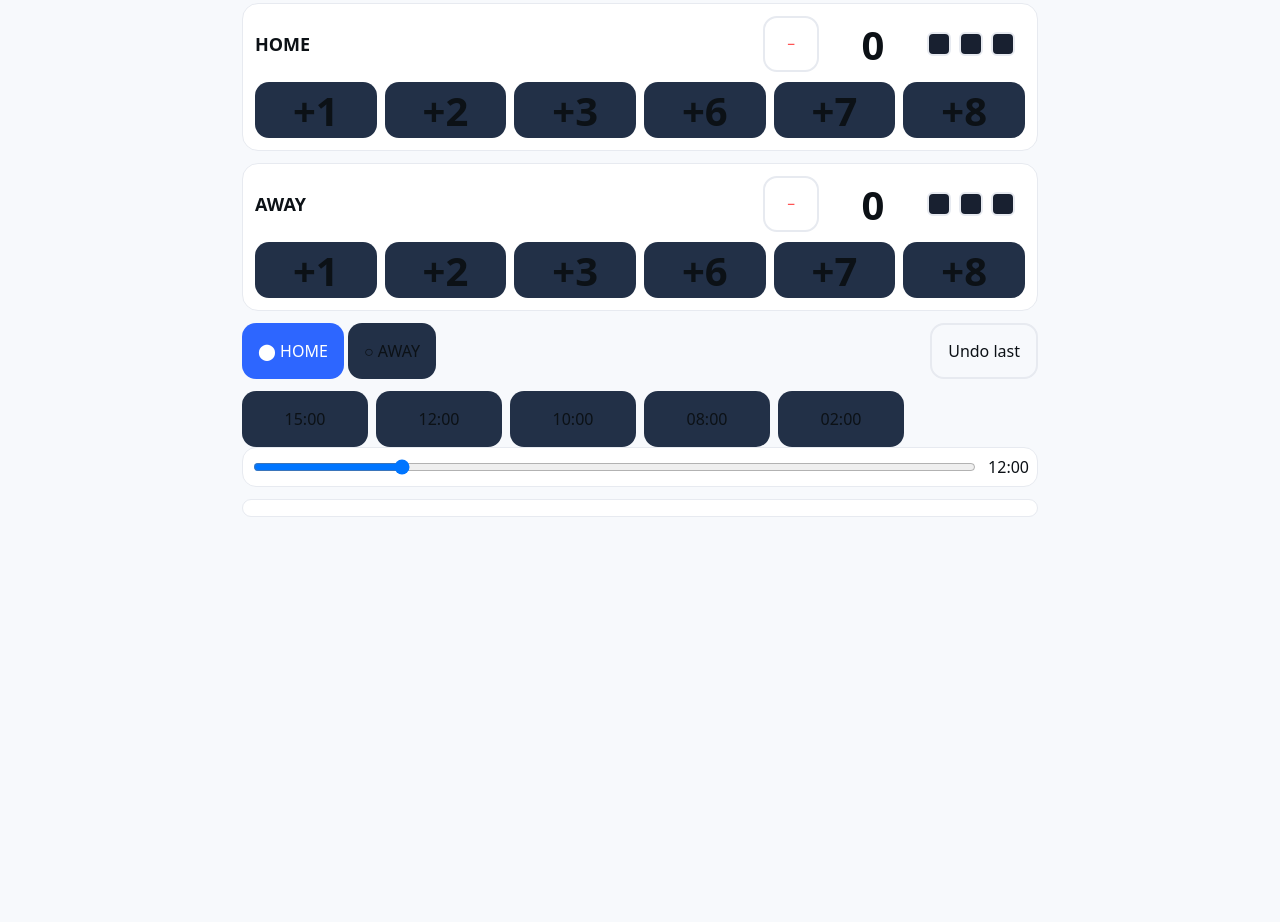
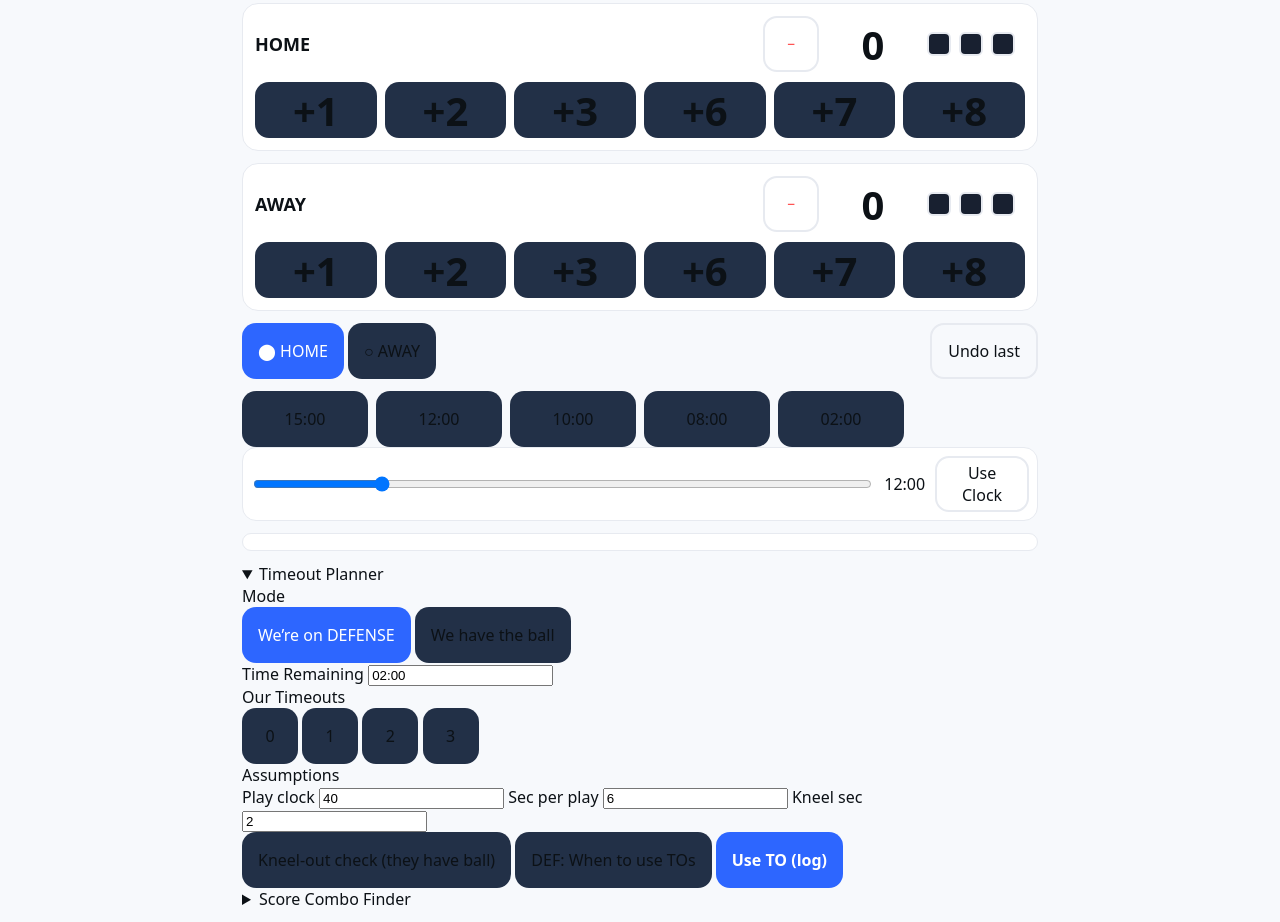
Before and after one commit to CoachBJ/CCS_GameManager, a plain HTML site: page index.html in a window 1280 px wide. Shown: the part 91-1013 px from the top of the page. Before the commit the page ends 800 px from the top, so only its background shows below. Drawn offline with Linux system fonts and the light colour scheme.

Commit message:
Update index.html

```diff
--- a/index.html
+++ b/index.html
@@ -97,10 +97,76 @@
       <div class="time-slider">
         <input type="range" id="timeSlider" min="0" max="3600" step="1" value="720">
         <span id="timeSliderLabel">12:00</span>
+        <button id="useClockBtn" class="btn ghost">Use Clock</button>
       </div>
     </section>
 
     <section class="log" id="log" aria-live="polite" aria-label="Game log"></section>
+
+    <!-- ===== NEW: Advanced calculators (below current setup) ===== -->
+    <section class="advanced">
+      <details open class="panel">
+        <summary>Timeout Planner</summary>
+        <div class="grid two">
+          <div>
+            <label class="lbl">Mode</label>
+            <div class="btn-group">
+              <button id="modeDefense" class="btn toggle on">We’re on DEFENSE</button>
+              <button id="modeOffense" class="btn toggle">We have the ball</button>
+            </div>
+          </div>
+          <div>
+            <label class="lbl">Time Remaining</label>
+            <input id="toTime" type="text" inputmode="numeric" class="inp" value="02:00" aria-label="Time remaining (MM:SS)">
+          </div>
+          <div>
+            <label class="lbl">Our Timeouts</label>
+            <div class="btn-group">
+              <button class="btn toCount" data-val="0">0</button>
+              <button class="btn toCount" data-val="1">1</button>
+              <button class="btn toCount on" data-val="2">2</button>
+              <button class="btn toCount" data-val="3">3</button>
+            </div>
+          </div>
+          <div>
+            <label class="lbl">Assumptions</label>
+            <div class="assumptions">
+              <label>Play clock <input id="playClock" class="inp small" type="number" value="40"></label>
+              <label>Sec per play <input id="secPerPlay" class="inp small" type="number" value="6"></label>
+              <label>Kneel sec <input id="kneelSec" class="inp small" type="number" value="2"></label>
+            </div>
+          </div>
+        </div>
+
+        <div class="btn-row">
+          <button id="calcKneel" class="btn">Kneel-out check (they have ball)</button>
+          <button id="calcDefense" class="btn">DEF: When to use TOs</button>
+          <button id="useTO" class="btn primary">Use TO (log)</button>
+        </div>
+
+        <div id="toOutput" class="output"></div>
+      </details>
+
+      <details class="panel">
+        <summary>Score Combo Finder</summary>
+        <div class="grid two">
+          <div>
+            <label class="lbl">Target Points</label>
+            <input id="targetPts" class="inp" type="number" value="17" min="1" step="1">
+          </div>
+          <div>
+            <label class="lbl">Max combos shown</label>
+            <input id="maxCombos" class="inp" type="number" value="30" min="5" step="5">
+          </div>
+        </div>
+        <div class="btn-row">
+          <button id="findCombos" class="btn">Find Combos</button>
+          <button id="copyCombos" class="btn ghost">Copy List</button>
+        </div>
+        <div id="comboOutput" class="output mono"></div>
+      </details>
+    </section>
+    <!-- ===== END Advanced ===== -->
   </main>
 
   <script src="app.js" defer></script>
```
